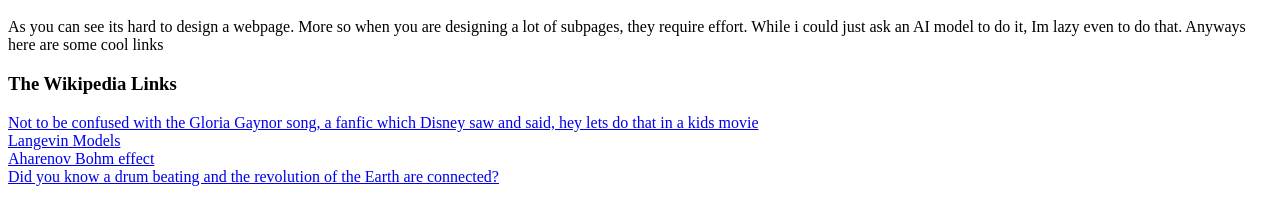
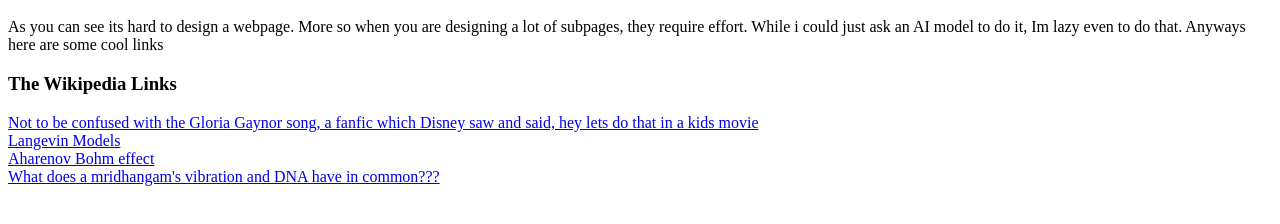
Before and after one commit to rmjm1729/rmjm1729.github.io, a plain HTML site: page wiki.html in a window 1280 px wide. Shown: the part 48-272 px from the top of the page. Drawn offline with Linux system fonts and the light colour scheme.

Commit message:
Update Bessel function link text in wiki.html

```diff
--- a/wiki.html
+++ b/wiki.html
@@ -7,6 +7,6 @@
   <a href="https://en.wikipedia.org/wiki/I_Will_Survive_(comic)">Not to be confused with the Gloria Gaynor song, a fanfic which Disney saw and said, hey lets do that in a kids movie</a><br>
 <a href="https://en.wikipedia.org/wiki/Langevin_dynamics">Langevin Models</a><br>
   <a href ="https://en.wikipedia.org/wiki/Aharonov%E2%80%93Bohm_effect">Aharenov Bohm effect</a><br>
-<a href=  "https://en.wikipedia.org/wiki/Bessel_function"> Did you know a drum beating and the revolution of the Earth are connected?</a><br>
+<a href=  "https://en.wikipedia.org/wiki/Bessel_function">What does a mridhangam's vibration and DNA have in common???</a><br>
 </body>
 </html>
```
